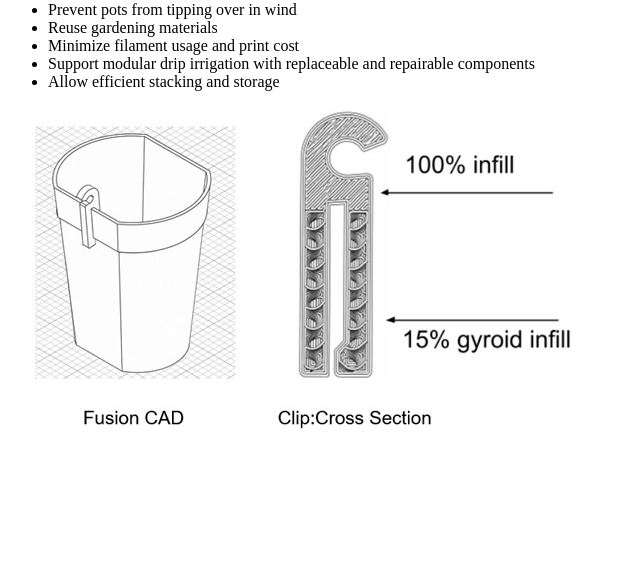
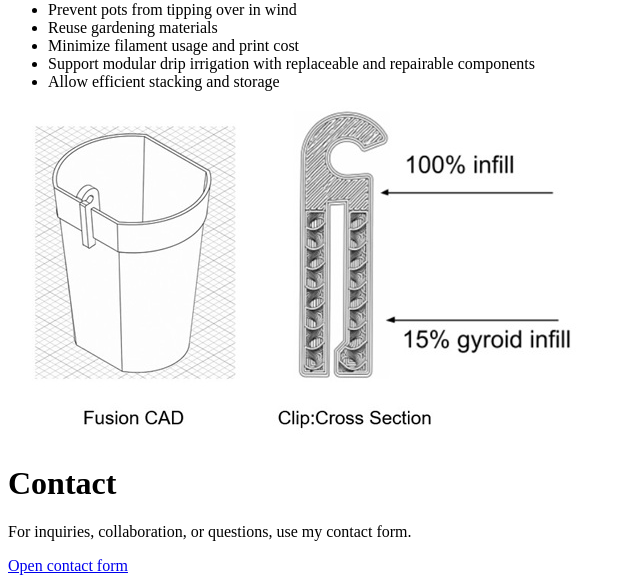
Before and after one commit to hoangv/3d-prints, a plain HTML site: page index.html in a window 1280 px wide. Shown: the part 639-1222 px from the top of the page, without its empty margins (0-640 px from the left). Before the commit the page ends 1091 px from the top, so only its background shows below. Drawn offline with Linux system fonts and the light colour scheme.

Commit message:
Initial commit

```diff
--- a/index.html
+++ b/index.html
@@ -39,3 +39,11 @@
 </ul>
 
 <img src="diagram.jpg" />
+
+<h1>Contact</h1>
+<p>
+  For inquiries, collaboration, or questions, use my contact form.
+</p>
+<a href="https://forms.gle/THh28pXLJAiEQTTc9" target="_blank" rel="noopener">
+  Open contact form
+</a>
```
